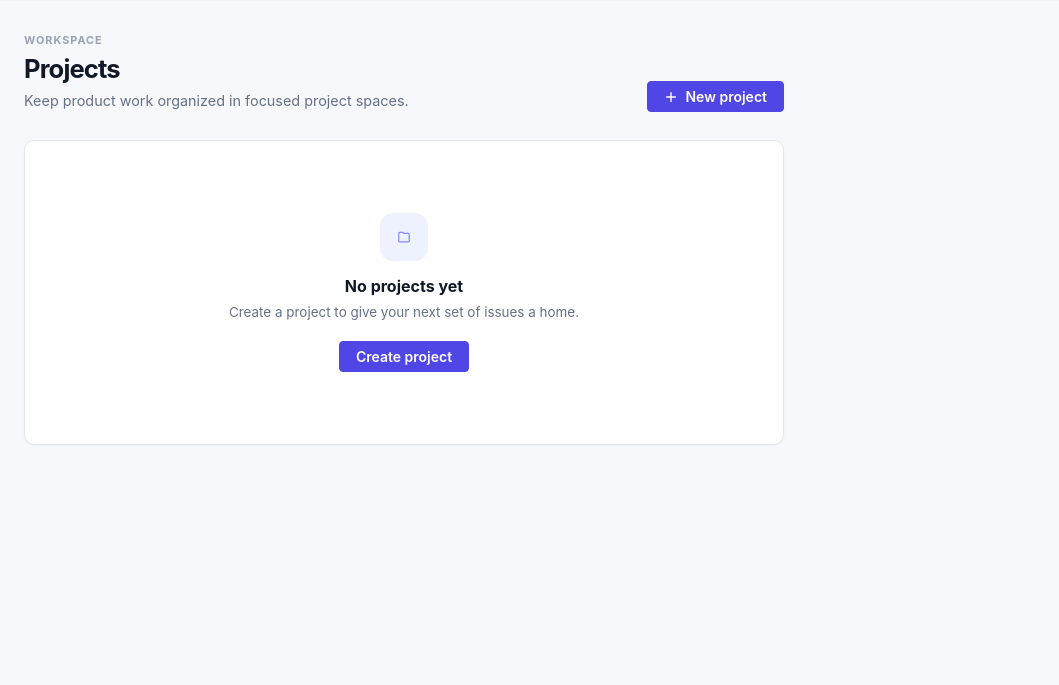
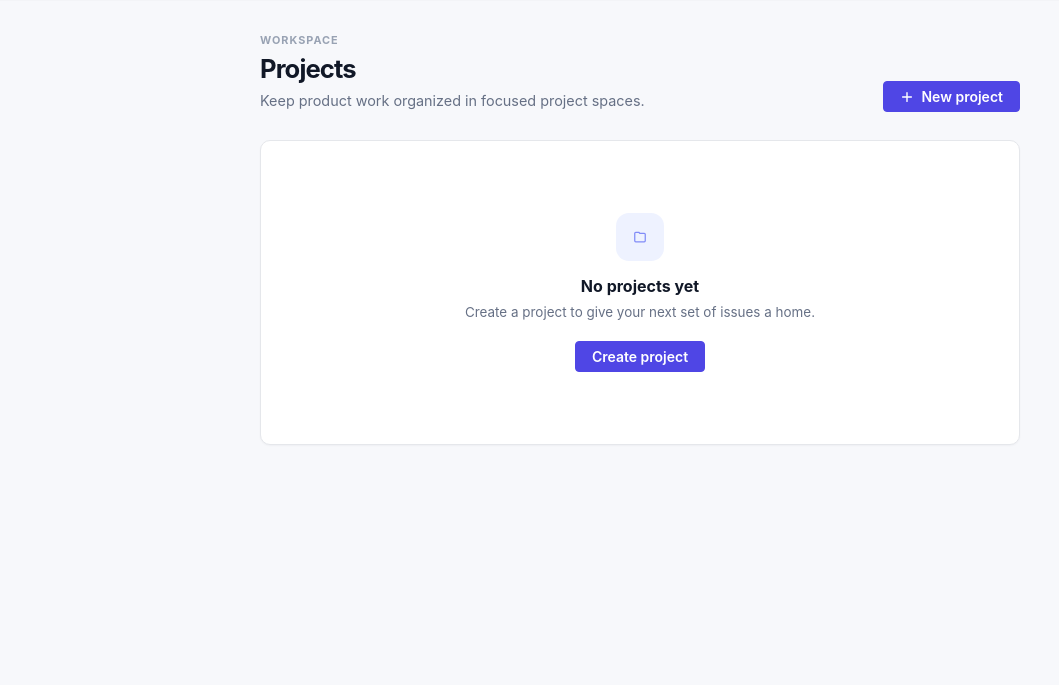
Before and after one commit to vieitesss/hiss, a Flask app: page / in a window 1280 px wide. Shown: the part 61-746 px from the top of the page, without its empty margins (0-1059 px from the left). Run offline with Flask 3, Linux system fonts and the light colour scheme; data that the repository does not hold is empty; some libraries are stand-ins or nearby versions.

Commit message:
fix(ui): center projects list

```diff
--- a/app/app/static/app.css
+++ b/app/app/static/app.css
@@ -429,6 +429,7 @@ a:hover {
 /* Project index list */
 .projects-container {
   max-width: 760px;
+  margin-inline: auto;
 }
 
 .project-list {
```
